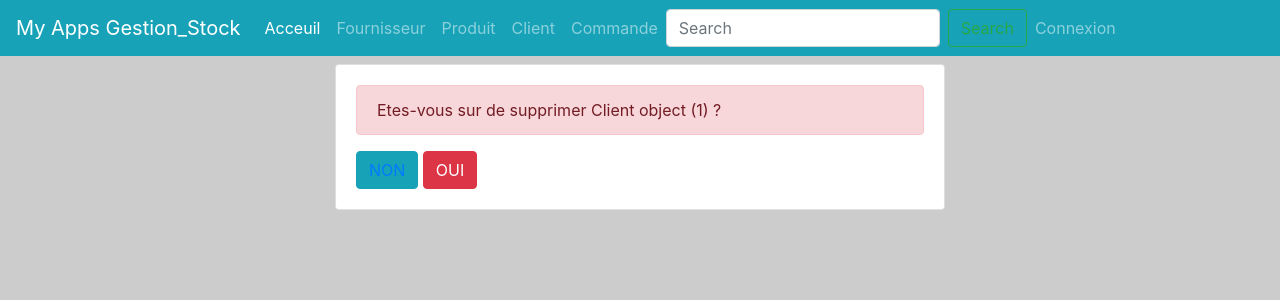
After one commit to Mamadou-Ndiaye/GestionStockpython, a Django app: page /client/delete_client/1 in a window 1280 px wide. The commit adds this page. Shown: the top 300 px of the page. Run offline with Django 3.2, Linux system fonts and the light colour scheme; data comes from the database, SQL or seed files in the repository; both versions use the stored data as it was after the commit.

Commit message:
gestion client

```diff
--- /dev/null
+++ b/gestion_Stock/gestionCommande/templates/clients/delete_client.html
@@ -0,0 +1,20 @@
+  {% extends  "base.html" %}
+{% block contenu %}
+ <div class="row mt-2">
+     <div class="col-md-6 m-auto">
+       <div class="card card-body">
+         <form method="post">
+             {% csrf_token%}
+              <div class="alert alert-danger" role="alert">
+                   Etes-vous sur de supprimer {{client}} ?
+              </div>
+              <div class="mt-2">
+                 <button type="submit" class="btn btn-info"><a href="{% url 'acceuil' %}">NON </a></button>
+                 <button type="submit" class="btn btn-danger"><span> OUI</span> </button>
+              </div>
+
+         </form>
+       </div>
+     </div>
+ </div>
+{% endblock%}
--- a/gestion_Stock/gestionCommande/templates/pages/index.html
+++ b/gestion_Stock/gestionCommande/templates/pages/index.html
@@ -19,7 +19,7 @@
                   <a href=" {% url 'typecategories' categorie.id %}" class="btn btn-primary">
                             {{categorie.designation}}
                   </a>
-                      </li>
+                  </li>
                   {% endfor%}
              </ul>
         {% endif %}
@@ -43,8 +43,6 @@
                               <br/> <br/>  <br/>
                           </a>
                         </div>
-
-
                   {% endfor%}
              {% else %}
              <h3>Produit vide</h3>
--- a/gestion_Stock/gestionCommande/templates/produits/edit_produit.html
+++ b/gestion_Stock/gestionCommande/templates/produits/edit_produit.html
@@ -32,7 +32,7 @@
              </div>
 
 
-             <button type="submit" class="btn btn-primary">Enregistrer</button>
+             <button type="submit" class="btn btn-primary"> Modifier </button>
 
          </form>
        </div>
--- a/gestion_Stock/gestionCommande/urls.py
+++ b/gestion_Stock/gestionCommande/urls.py
@@ -20,6 +20,8 @@ urlpatterns = [
     path("client/new", new_client, name='client'),
     path("client/",client,name='list_client'),
     path("client/<int:id>",detail_clients,name='details_client'),
+    path("client/delete_client/<int:id>", delete_client, name='delete_client'),
+    path("produit/edit_client/<int:id>",edit_client,name='edit_client'),
 
 
 ]
--- a/gestion_Stock/gestionCommande/views.py
+++ b/gestion_Stock/gestionCommande/views.py
@@ -198,3 +198,23 @@ def detail_clients(request,id):
     print(context)
     print('voici le nom du client',client.nom)
     return render(request, "clients/client_detail.html",context)
+
+def  delete_client(request,id):
+    client = get_object_or_404(Client,id=id)
+    if request.method == "POST" :
+        client.delete()
+        return  redirect("/")
+    return render(request, "clients/delete_client.html", {"client": client})
+
+def edit_client(request, id):
+    client = get_object_or_404(Client, id=id)
+    clientform = ClientForm(request.POST)
+    if request.method == "POST":
+            clientform = ClientForm(request.POST)
+
+            if clientform.is_valid():
+                clientform.save()
+                return redirect("/client")
+            else:
+                clientform = ClientForm()
+    return render(request, 'clients/edit_client.html', {"form": clientform})
```
Also changed, not shown: gestion_Stock/gestionCommande/templates/clients/client_detail.html (+5 -4 lines), gestion_Stock/gestionCommande/templates/clients/edit_client.html (added, +22 -0 lines), gestion_Stock/db.sqlite3.
